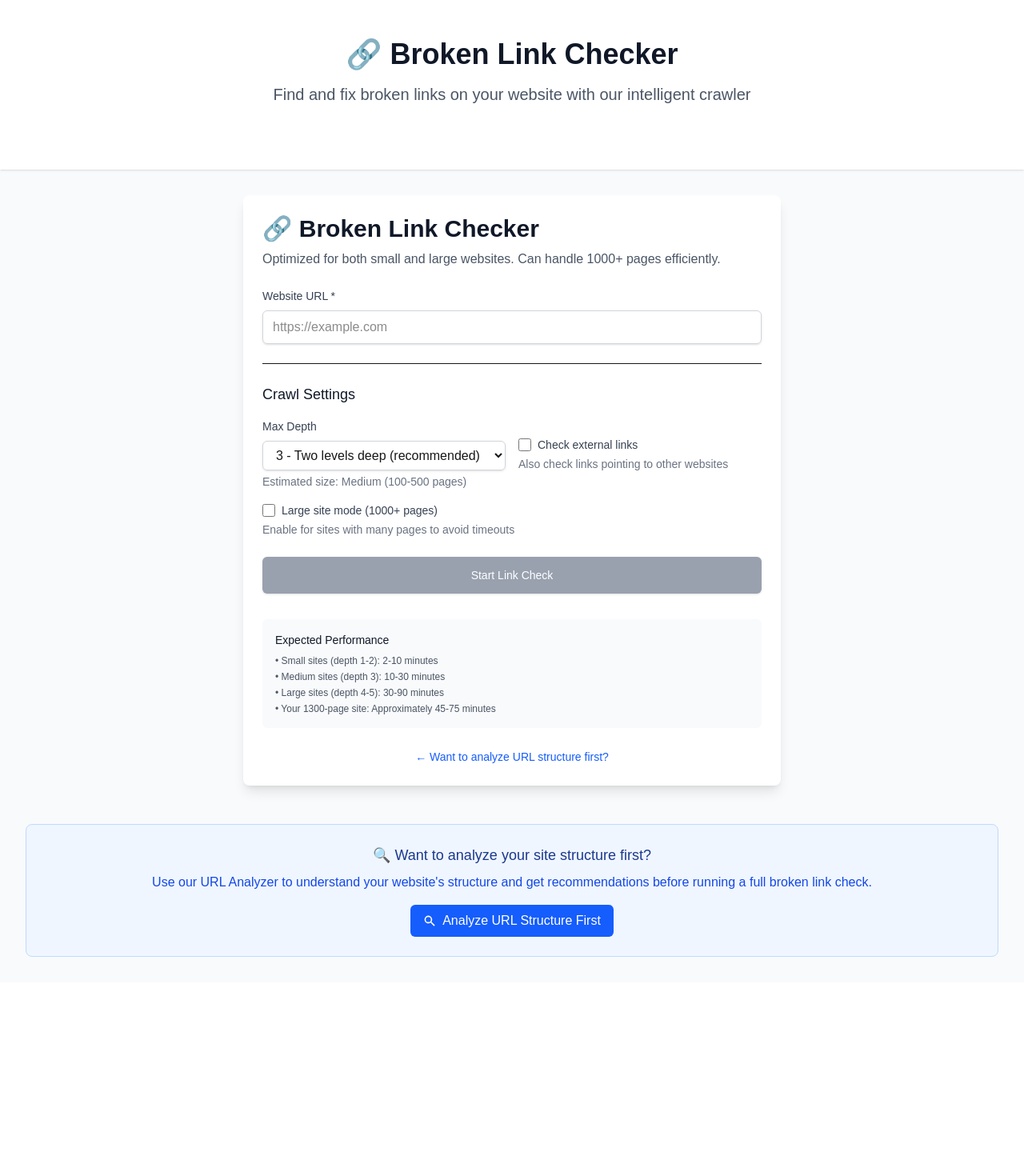
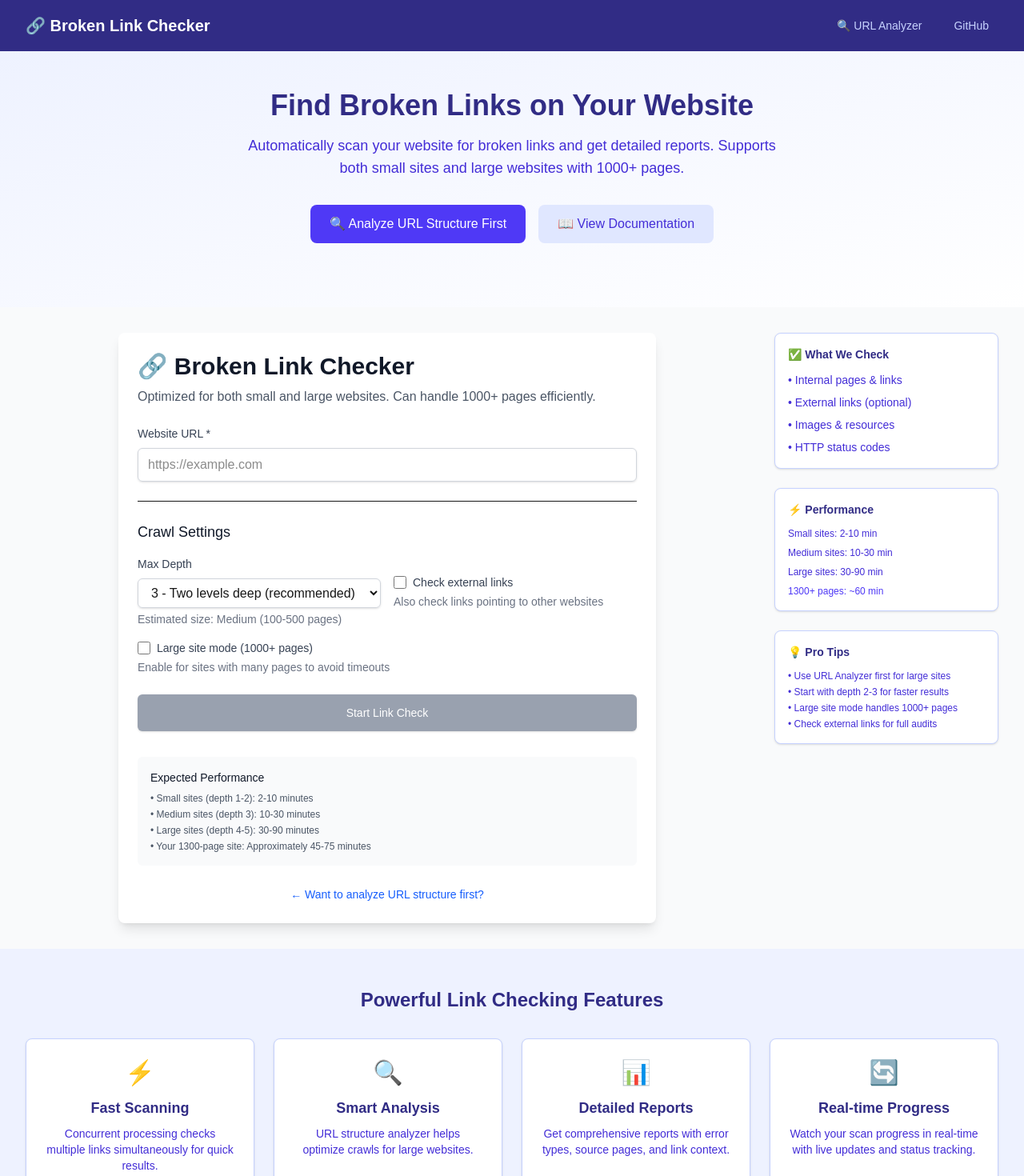
Before and after one commit to Abhishek-J-Sudo/broken-link-generator, a Next.js app: page / in a window 1280 px wide. Shown: the top 1470 px of the page at 80% size. Before the commit the page ends 1228 px from the top, so only its background shows below. Built offline with nearby package versions, Linux system fonts and the light colour scheme.

Commit message:
Changes to UI - homepage and data back from URLAnalyzer

```diff
--- a/src/app/page.js
+++ b/src/app/page.js
@@ -1,63 +1,123 @@
-// Enhanced HomePage component to handle analyzed data
-// Add this to your main page.js (homepage)
-
 'use client';
 
 import { useState, useEffect } from 'react';
-import { useSearchParams } from 'next/navigation';
+import Link from 'next/link';
 import LargeCrawlForm from '@/app/components/LargeCrawlForm';
 
 export default function HomePage() {
+  const [recentJobs, setRecentJobs] = useState([]);
+  const [isLoadingJobs, setIsLoadingJobs] = useState(true);
+  const [isFromAnalyzer, setIsFromAnalyzer] = useState(false);
   const [analyzedData, setAnalyzedData] = useState(null);
-  const [isFromAnalyzer, setIsFromAnalyzer] = useState(false);
-  const searchParams = useSearchParams();
 
+  // Load recent jobs and check for analyzer data on component mount
   useEffect(() => {
-    // Check if we came from the analyzer
-    const source = searchParams.get('source');
-    const analyzed = searchParams.get('analyzed');
-    const url = searchParams.get('url');
-    const focus = searchParams.get('focus');
+    loadRecentJobs();
+    checkForAnalyzerData();
+  }, []);
 
-    if (source === 'analyzer' && analyzed === 'true') {
-      setIsFromAnalyzer(true);
+  const loadRecentJobs = async () => {
+    try {
+      // For now, we'll skip recent jobs since we don't have that API endpoint yet
+      // You could add this later by creating an endpoint that gets recent jobs from the database
+      setRecentJobs([]);
+    } catch (error) {
+      console.error('Error loading recent jobs:', error);
+    } finally {
+      setIsLoadingJobs(false);
+    }
+  };
 
-      // Try to get the analyzed data from sessionStorage
+  const checkForAnalyzerData = () => {
     try {
-        const storedData = sessionStorage.getItem('analyzedCrawlData');
+      // Check if we're coming from the analyzer
+      const urlParams = new URLSearchParams(window.location.search);
+      const fromAnalyzer = urlParams.get('source') === 'analyzer';
+      const analyzerDataKey = urlParams.get('key');
+
+      if (fromAnalyzer && analyzerDataKey) {
+        const storedData = sessionStorage.getItem(`analyzer_${analyzerDataKey}`);
         if (storedData) {
           const data = JSON.parse(storedData);
           setAnalyzedData(data);
-
-          // Clear the stored data
-          sessionStorage.removeItem('analyzedCrawlData');
-
-          console.log('📊 Received analyzed data:', data);
+          setIsFromAnalyzer(true);
+          console.log('🎯 Loaded analyzer data:', data);
+        }
       }
     } catch (error) {
-        console.error('Error loading analyzed data:', error);
+      console.error('Error loading analyzer data:', error);
     }
+  };
+
+  const handleJobStarted = (jobResult) => {
+    console.log('New job started:', jobResult);
+    // Could add the new job to recent jobs list
+    // setRecentJobs(prev => [jobResult, ...prev.slice(0, 4)]);
+  };
+
+  const formatTimeAgo = (timestamp) => {
+    const now = new Date();
+    const date = new Date(timestamp);
+    const diffInMinutes = Math.floor((now - date) / (1000 * 60));
+
+    if (diffInMinutes < 1) return 'Just now';
+    if (diffInMinutes < 60) return `${diffInMinutes}m ago`;
+    if (diffInMinutes < 1440) return `${Math.floor(diffInMinutes / 60)}h ago`;
+    return `${Math.floor(diffInMinutes / 1440)}d ago`;
+  };
+
+  const getStatusColor = (status) => {
+    switch (status) {
+      case 'completed':
+        return 'bg-green-100 text-green-800';
+      case 'running':
+        return 'bg-blue-100 text-blue-800';
+      case 'failed':
+        return 'bg-red-100 text-red-800';
+      case 'pending':
+        return 'bg-yellow-100 text-yellow-800';
+      default:
+        return 'bg-gray-100 text-gray-800';
     }
-  }, [searchParams]);
+  };
 
   return (
     <div className="min-h-screen bg-gray-50">
-      {/* Hero Section */}
-      <div className="bg-white shadow-sm">
-        <div className="max-w-7xl mx-auto px-4 sm:px-6 lg:px-8 py-12">
-          <div className="text-center">
-            <h1 className="text-4xl font-bold text-gray-900 mb-4">🔗 Broken Link Checker</h1>
-            <p className="text-xl text-gray-600 mb-8">
-              Find and fix broken links on your website with our intelligent crawler
-            </p>
+      {/* Navigation Header */}
+      <nav className="bg-indigo-900 shadow-lg">
+        <div className="max-w-7xl mx-auto px-4 sm:px-6 lg:px-8">
+          <div className="flex justify-between items-center h-16">
+            <div className="flex items-center">
+              <h1 className="text-xl font-bold text-white">🔗 Broken Link Checker</h1>
+            </div>
+            <div className="flex items-center space-x-4">
+              <Link
+                href="/analyze"
+                className="text-indigo-200 hover:text-white px-3 py-2 rounded-md text-sm font-medium transition-colors"
+              >
+                🔍 URL Analyzer
+              </Link>
+              <a
+                href="https://github.com/yourusername/broken-link-checker"
+                target="_blank"
+                rel="noopener noreferrer"
+                className="text-indigo-200 hover:text-white px-3 py-2 rounded-md text-sm font-medium transition-colors"
+              >
+                GitHub
+              </a>
+            </div>
+          </div>
+        </div>
+      </nav>
 
       {/* Show analyzer integration message */}
       {isFromAnalyzer && analyzedData && (
-              <div className="mb-8 p-6 bg-green-50 border border-green-200 rounded-lg">
-                <div className="flex items-start">
-                  <div className="flex-shrink-0">
+        <div className="bg-gradient-to-r from-indigo-600 to-purple-600">
+          <div className="max-w-7xl mx-auto px-4 sm:px-6 lg:px-8 py-8">
+            <div className="text-center">
+              <div className="flex items-center justify-center mb-4">
                 <svg
-                      className="h-6 w-6 text-green-600"
+                  className="w-8 h-8 text-white mr-3"
                   fill="none"
                   stroke="currentColor"
                   viewBox="0 0 24 24"
@@ -69,9 +129,8 @@ export default function HomePage() {
                     d="M9 12l2 2 4-4m6 2a9 9 0 11-18 0 9 9 0 0118 0z"
                   />
                 </svg>
+                <h2 className="text-2xl font-bold text-white">🎯 Analysis Complete!</h2>
               </div>
-                  <div className="ml-3 text-left">
-                    <h3 className="text-lg font-medium text-green-800">🎯 Smart Crawl Ready!</h3>
               <div className="mt-2 text-sm text-green-700">
                 <p>
                   <strong>Using analyzed data from URL Analyzer:</strong>
@@ -84,9 +143,7 @@ export default function HomePage() {
                   <li>
                     Focus:{' '}
                     <strong>
-                            {analyzedData.focusType === 'content'
-                              ? 'Content Pages Only'
-                              : 'All URLs'}
+                      {analyzedData.focusType === 'content' ? 'Content Pages Only' : 'All URLs'}
                     </strong>
                   </li>
                   <li>
@@ -113,49 +170,196 @@ export default function HomePage() {
           </div>
         </div>
       )}
+
+      {/* Hero Section - Simplified like first iteration */}
+      <div
+        className={`${isFromAnalyzer ? 'bg-white' : 'bg-gradient-to-br from-indigo-50 to-white'}`}
+      >
+        <div className="max-w-4xl mx-auto px-4 sm:px-6 lg:px-8 py-12">
+          <div className="text-center mb-8">
+            <h1 className="text-4xl font-bold text-indigo-900 mb-4">
+              {isFromAnalyzer ? 'Smart Broken Link Checking' : 'Find Broken Links on Your Website'}
+            </h1>
+            <p className="text-lg text-indigo-700 max-w-2xl mx-auto">
+              {isFromAnalyzer
+                ? 'Your website has been analyzed. Choose how you want to check for broken links.'
+                : 'Automatically scan your website for broken links and get detailed reports. Supports both small sites and large websites with 1000+ pages.'}
+            </p>
           </div>
+
+          {/* Action Buttons */}
+          {!isFromAnalyzer && (
+            <div className="flex justify-center space-x-4 mb-8">
+              <Link
+                href="/analyze"
+                className="bg-indigo-600 text-white px-6 py-3 rounded-lg font-medium hover:bg-indigo-700 transition-colors flex items-center"
+              >
+                🔍 Analyze URL Structure First
+              </Link>
+              <button className="bg-indigo-100 text-indigo-700 px-6 py-3 rounded-lg font-medium hover:bg-indigo-200 transition-colors">
+                📖 View Documentation
+              </button>
+            </div>
+          )}
         </div>
       </div>
 
       {/* Main Content */}
       <div className="max-w-7xl mx-auto px-4 sm:px-6 lg:px-8 py-8">
-        {/* Pass analyzed data to the form */}
+        <div className="grid grid-cols-1 lg:grid-cols-4 gap-8">
+          {/* Main Form - Takes most space like first iteration */}
+          <div className="lg:col-span-3">
             <LargeCrawlForm
-          onJobStarted={(result) => {
-            console.log('Job started:', result);
-          }}
+              onJobStarted={handleJobStarted}
               analyzedData={analyzedData}
               isFromAnalyzer={isFromAnalyzer}
             />
+          </div>
 
-        {/* URL Analyzer Link */}
-        {!isFromAnalyzer && (
-          <div className="mt-12 text-center">
-            <div className="bg-blue-50 border border-blue-200 rounded-lg p-6">
-              <h3 className="text-lg font-medium text-blue-900 mb-2">
-                🔍 Want to analyze your site structure first?
-              </h3>
-              <p className="text-blue-700 mb-4">
-                Use our URL Analyzer to understand your website's structure and get recommendations
-                before running a full broken link check.
+          {/* Sidebar - Condensed */}
+          <div className="lg:col-span-1">
+            {/* Quick Features */}
+            <div className="bg-white rounded-lg shadow-sm border border-indigo-200 p-4 mb-6">
+              <h3 className="text-sm font-semibold text-indigo-900 mb-3">✅ What We Check</h3>
+              <ul className="space-y-2 text-sm text-indigo-700">
+                <li>• Internal pages & links</li>
+                <li>• External links (optional)</li>
+                <li>• Images & resources</li>
+                <li>• HTTP status codes</li>
+              </ul>
+            </div>
+
+            {/* Performance Info */}
+            <div className="bg-white rounded-lg shadow-sm border border-indigo-200 p-4 mb-6">
+              <h3 className="text-sm font-semibold text-indigo-900 mb-3">⚡ Performance</h3>
+              <div className="space-y-2 text-xs text-indigo-700">
+                <div>Small sites: 2-10 min</div>
+                <div>Medium sites: 10-30 min</div>
+                <div>Large sites: 30-90 min</div>
+                <div className="text-indigo-600 font-medium">1300+ pages: ~60 min</div>
+              </div>
+            </div>
+
+            {/* Recent Jobs */}
+            {recentJobs.length > 0 && (
+              <div className="bg-white rounded-lg shadow-sm border border-indigo-200 p-4">
+                <h3 className="text-sm font-semibold text-indigo-900 mb-3">📋 Recent Scans</h3>
+                <div className="space-y-3">
+                  {recentJobs.map((job) => (
+                    <div key={job.id} className="border-b border-gray-100 pb-2 last:border-b-0">
+                      <div className="flex items-center justify-between">
+                        <div className="flex-1 min-w-0">
+                          <p className="text-xs font-medium text-gray-900 truncate">{job.url}</p>
+                          <p className="text-xs text-gray-500">{formatTimeAgo(job.created_at)}</p>
+                        </div>
+                        <span
+                          className={`ml-2 inline-flex items-center px-2 py-0.5 rounded-full text-xs font-medium ${getStatusColor(
+                            job.status
+                          )}`}
+                        >
+                          {job.status}
+                        </span>
+                      </div>
+                      {job.status === 'completed' && (
+                        <a
+                          href={`/results/${job.id}`}
+                          className="text-xs text-indigo-600 hover:text-indigo-800"
+                        >
+                          View Results →
+                        </a>
+                      )}
+                    </div>
+                  ))}
+                </div>
+              </div>
+            )}
+
+            {/* Tips */}
+            <div className="bg-white rounded-lg shadow-sm border border-indigo-200 p-4 mt-6">
+              <h3 className="text-sm font-semibold text-indigo-900 mb-3">💡 Pro Tips</h3>
+              <ul className="space-y-1 text-xs text-indigo-700">
+                <li>• Use URL Analyzer first for large sites</li>
+                <li>• Start with depth 2-3 for faster results</li>
+                <li>• Large site mode handles 1000+ pages</li>
+                <li>
+                  •{' '}
+                  {isFromAnalyzer
+                    ? 'Smart mode uses pre-analyzed data'
+                    : 'Check external links for full audits'}
+                </li>
+              </ul>
+            </div>
+          </div>
+        </div>
+      </div>
+
+      {/* Feature Cards - Like first iteration but enhanced */}
+      <div className="bg-indigo-50 py-12">
+        <div className="max-w-7xl mx-auto px-4 sm:px-6 lg:px-8">
+          <h2 className="text-2xl font-bold text-indigo-900 text-center mb-8">
+            Powerful Link Checking Features
+          </h2>
+
+          <div className="grid grid-cols-1 md:grid-cols-2 lg:grid-cols-4 gap-6">
+            <div className="bg-white rounded-lg shadow-sm border border-indigo-200 p-6 text-center">
+              <div className="text-3xl font-bold text-indigo-600 mb-3">⚡</div>
+              <h3 className="text-lg font-semibold text-indigo-900 mb-2">Fast Scanning</h3>
+              <p className="text-sm text-indigo-700">
+                Concurrent processing checks multiple links simultaneously for quick results.
               </p>
+            </div>
+
+            <div className="bg-white rounded-lg shadow-sm border border-indigo-200 p-6 text-center">
+              <div className="text-3xl font-bold text-indigo-600 mb-3">🔍</div>
+              <h3 className="text-lg font-semibold text-indigo-900 mb-2">Smart Analysis</h3>
+              <p className="text-sm text-indigo-700">
+                URL structure analyzer helps optimize crawls for large websites.
+              </p>
+            </div>
+
+            <div className="bg-white rounded-lg shadow-sm border border-indigo-200 p-6 text-center">
+              <div className="text-3xl font-bold text-indigo-600 mb-3">📊</div>
+              <h3 className="text-lg font-semibold text-indigo-900 mb-2">Detailed Reports</h3>
+              <p className="text-sm text-indigo-700">
+                Get comprehensive reports with error types, source pages, and link context.
+              </p>
+            </div>
+
+            <div className="bg-white rounded-lg shadow-sm border border-indigo-200 p-6 text-center">
+              <div className="text-3xl font-bold text-indigo-600 mb-3">🔄</div>
+              <h3 className="text-lg font-semibold text-indigo-900 mb-2">Real-time Progress</h3>
+              <p className="text-sm text-indigo-700">
+                Watch your scan progress in real-time with live updates and status tracking.
+              </p>
+            </div>
+          </div>
+        </div>
+      </div>
+
+      {/* Footer */}
+      <footer className="bg-indigo-900 border-t border-indigo-800">
+        <div className="max-w-7xl mx-auto px-4 sm:px-6 lg:px-8 py-8">
+          <div className="flex justify-between items-center">
+            <div className="text-sm text-indigo-300">Built with Next.js, Supabase, and Vercel</div>
+            <div className="flex space-x-6">
+              <Link href="/analyze" className="text-sm text-indigo-300 hover:text-white">
+                URL Analyzer
+              </Link>
               <a
-                href="/analyze"
-                className="inline-flex items-center px-4 py-2 bg-blue-600 text-white rounded-md hover:bg-blue-700 font-medium"
+                href="https://github.com/yourusername/broken-link-checker"
+                target="_blank"
+                rel="noopener noreferrer"
+                className="text-sm text-indigo-300 hover:text-white"
               >
-                <svg className="w-4 h-4 mr-2" fill="currentColor" viewBox="0 0 20 20">
-                  <path
-                    fillRule="evenodd"
-                    d="M8 4a4 4 0 100 8 4 4 0 000-8zM2 8a6 6 0 1110.89 3.476l4.817 4.817a1 1 0 01-1.414 1.414l-4.816-4.816A6 6 0 012 8z"
-                    clipRule="evenodd"
-                  />
-                </svg>
-                Analyze URL Structure First
+                GitHub
+              </a>
+              <a href="#" className="text-sm text-indigo-300 hover:text-white">
+                Documentation
               </a>
             </div>
           </div>
-        )}
         </div>
+      </footer>
     </div>
   );
 }
```
Also changed, not shown: src/app/api/crawl/start/route.js (+163 -130 lines). Lines whose indentation alone changed are shown as unchanged.
